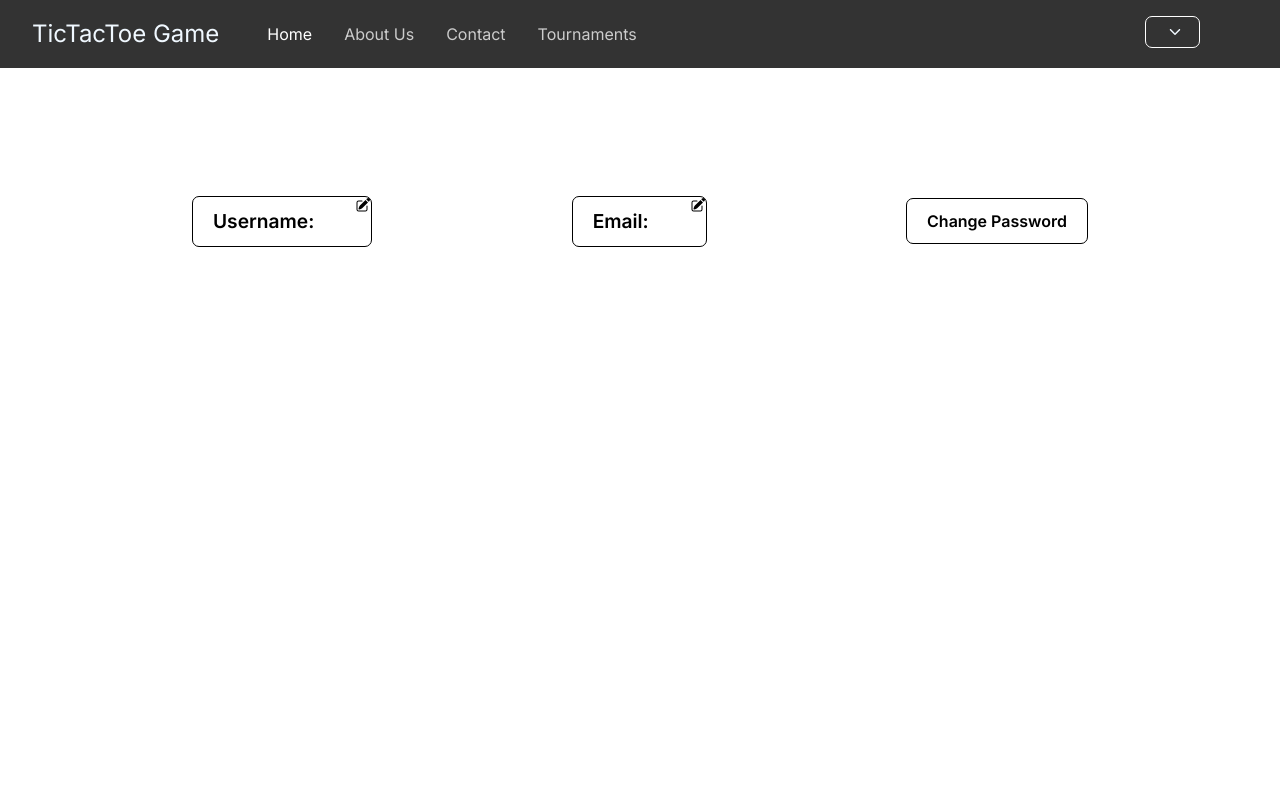
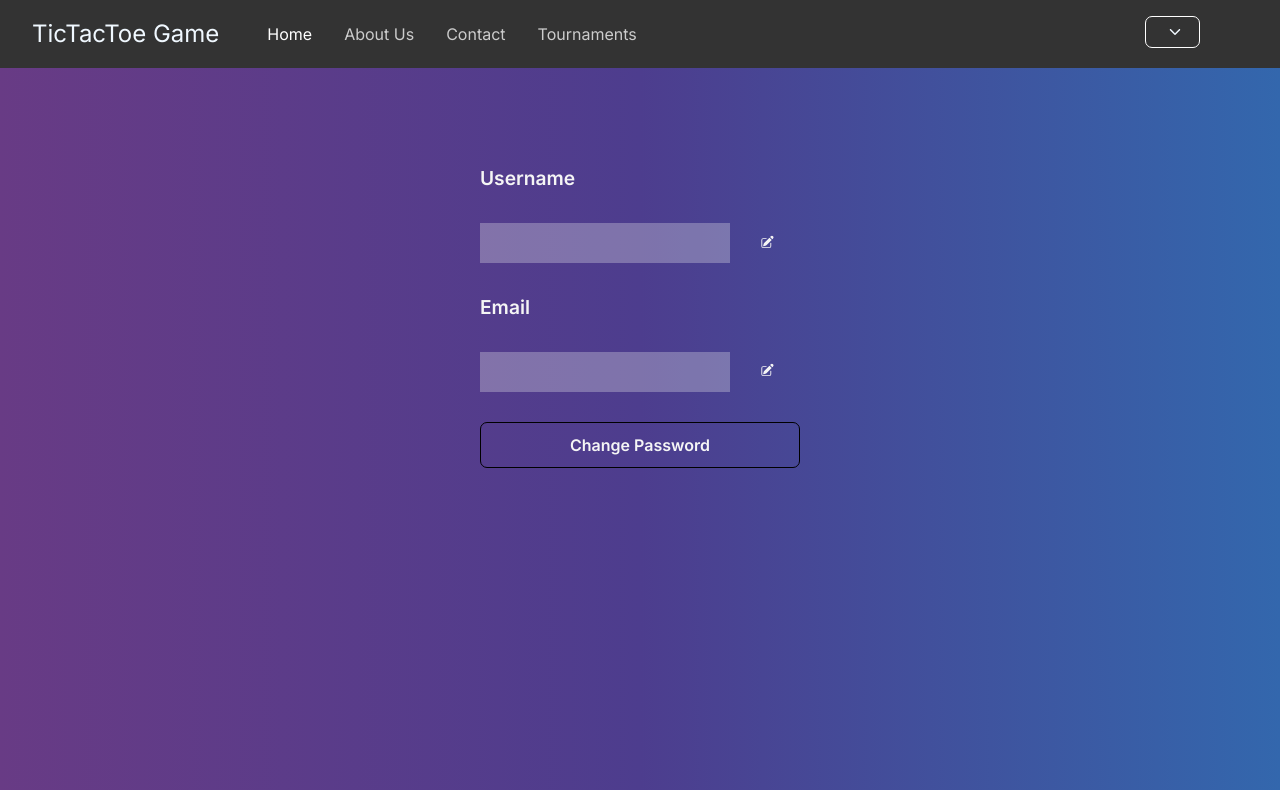
Before and after one commit to TahsinGokceer/sos-frontend, a Next.js app: page /profile in a window 1280 px wide. Built offline with nearby package versions, Linux system fonts and the light colour scheme; no server answers.

Commit message:
16temmuz

```diff
--- /dev/null
+++ b/src/app/about/styles.module.css
@@ -0,0 +1,3 @@
+.mainContainer {
+    background: linear-gradient(45deg, #9890e3 0%, #b1f4cf 100%);
+}
--- a/src/app/components/TournamentCard/styles.module.css
+++ b/src/app/components/TournamentCard/styles.module.css
@@ -3,11 +3,13 @@
     flex-direction: column;
     justify-content: flex-end;
     /* align-items: center; */
-    border: 1px solid ;
+    border: 1px solid #000;
     border-radius: 5px;
     padding: 1rem 1.5rem;
     min-height: 250px;
     width: 270px;
+    background: whitesmoke;
+    color: #000;
 }
 
 .text{
--- a/src/app/mygames/styles.module.css
+++ b/src/app/mygames/styles.module.css
@@ -1,3 +1,12 @@
+.mainContainer{
+    background: linear-gradient(90deg, rgba(104,59,133,1) 0%, rgba(77,61,142,1) 50%, rgba(51,103,173,1) 100%);
+    width: 100vw;
+    height: 90.2vh;
+    padding: 3rem 0;
+    margin: 0;
+    color: whitesmoke;
+}
+
 .container{
     width: 70%;
     margin: 5rem auto 0 auto;
@@ -22,27 +31,11 @@
     margin-bottom: 2rem;
     font-size: 1.3rem;
     font-weight: 600;
-
 }
 
-
-
-
-
-
-
-
-
-
-
-
-
-
-
-
-
-
-
+.link{
+    font-weight: bold;
+}
 
 .gamesContainer {
     display: flex;
--- a/src/app/profile/page.tsx
+++ b/src/app/profile/page.tsx
@@ -1,12 +1,22 @@
 "use client"
-import {useState, useEffect} from "react"
+import { useState, useEffect } from "react"
 import axios from "axios";
 import { HiPencilSquare } from "react-icons/hi2";
 import AppBar from "../components/appbar"
 import styles from "./styles.module.css"
 
-function Profile(){
+function Profile() {
     const [loginUser, setLoginUser] = useState();
+    const [userName, setUserName] = useState("")
+    const [email, setEmail] = useState("")
+    const [password, setPassword] = useState("")
+    const [isShow, setIsShow] = useState(false)
+    const [isUsernameInputDisable, setIsUsernameInputDisable] = useState(true)
+    const [isEmailInputDisable, setIsEmailInputDisable] = useState(true)
+    const [userNameSpan, setUserNameSpan] = useState(false)
+    const [emailSpan, setEmailSpan] = useState(false)
+    const [successMessage, setSuccessMessage] = useState(false)
+
 
     useEffect(() => {
         const fetchUser = async () => {
@@ -16,21 +26,112 @@ function Profile(){
         }
 
         fetchUser()
-    },[])
+    }, [])
 
+    const handleShow = () => {
+        setIsShow(!isShow)
+    }
+
+    const handleUsername = () => {
+        setIsUsernameInputDisable(!isUsernameInputDisable)
+    }
+
+    const handleEmail = () => {
+        setIsEmailInputDisable(!isEmailInputDisable)
+    }
+
+    const updateUser = async () => {
+
+        if (userName != "") {
+            loginUser.userName = userName
+
+        } else if (email != "") {
+            loginUser.email = email
+
+        } else if (password != "") {
+            loginUser.password = password
+        }
+
+        const response = await axios.post('http://localhost:3001/user/update', { loginUser }, { withCredentials: true });
+        setLoginUser(response.data.user)
+
+        if (response.data.success) {
+            setSuccessMessage(true)
+            setTimeout(() => {
+                setSuccessMessage(false)
+            }, 5000)
+
+        } else {
+
+            if (response.data.message == "username") {
+                setUserNameSpan(true)
+                setTimeout(() => {
+                    setUserNameSpan(false)
+                }, 5000);
+
+            } else if (response.data.message == "email") {
+                setEmailSpan(true)
+                setTimeout(() => {
+                    setEmailSpan(false)
+                }, 5000);
+            }
+        }
+
+        setUserName("")
+        setEmail("")
+        setPassword("")
+        setIsUsernameInputDisable(true)
+        setIsEmailInputDisable(true)
+    }
 
     return (
         <div>
-            <AppBar user={loginUser}/>
+            <AppBar user={loginUser} />
+            <div className={styles.mainContainer}>
+                <div className={styles.container}>
+                    <h1 className={styles.title}>{loginUser && loginUser.userName}</h1>
+                    <div className={styles.infoLabel}>
+                        {
+                            successMessage && <span className={styles.spanSuccess}>*Update Successful</span>
+                        }
 
-            <div className={styles.container}>
-                <h1 className={styles.title}>{loginUser && loginUser.userName}</h1>
-                <div className={styles.infoLabel}>
-                    <p className={styles.info}>Username: {loginUser && loginUser.userName} <button><HiPencilSquare className={styles.icon}/></button></p>
-                    <p className={styles.info}>Email: {loginUser && loginUser.email} <button><HiPencilSquare className={styles.icon}/></button></p>
-                    <button className={styles.btn}>Change Password</button>
+                        <label>Username</label>
+                        <div>
+                            <input className={styles.input} type="text" value={userName} onChange={(e) => setUserName(e.target.value)} placeholder={loginUser && loginUser.userName} disabled={isUsernameInputDisable} />
+                            <button onClick={handleUsername}><HiPencilSquare className={styles.icon} /></button>
+                            {
+                                !isUsernameInputDisable && <button onClick={updateUser} className={styles.updateBtn}>Update</button>
+                            }
+                        </div>
+                        {
+                            userNameSpan && <span className={styles.span}>*This username is already taken</span>
+                        }
+
+                        <label>Email</label>
+                        <div>
+                            <input className={styles.input} type="text" value={email} onChange={(e) => setEmail(e.target.value)} placeholder={loginUser && loginUser.email} disabled={isEmailInputDisable} />
+                            <button onClick={handleEmail}><HiPencilSquare className={styles.icon} /></button>
+                            {
+                                !isEmailInputDisable && <button onClick={updateUser} className={styles.updateBtn}>Update</button>
+                            }
+                        </div>
+                        {
+                            emailSpan && <span className={styles.span}>*This email is already taken</span>
+                        }
+
+                        <button className={styles.btn} onClick={handleShow}>Change Password</button>
+                        {
+                            isShow &&
+                            <div>
+                                <input className={styles.input} type="text" value={password} onChange={(e) => setPassword(e.target.value)} placeholder="change password" />
+                                <button onClick={updateUser} className={styles.updateBtn}>Update</button>
+                            </div>
+                        }
+                    </div>
                 </div>
             </div>
+
+
         </div>
     )
 }
--- a/src/app/profile/styles.module.css
+++ b/src/app/profile/styles.module.css
@@ -1,39 +1,56 @@
+.mainContainer{
+    background: linear-gradient(90deg, rgba(104,59,133,1) 0%, rgba(77,61,142,1) 50%, rgba(51,103,173,1) 100%);
+    width: 100vw;
+    height: 90.2vh;
+    padding: 3rem 0;
+    margin: 0;
+    color: whitesmoke;
+}
+
 .container{
-    width: 70%;
-    margin: 5rem auto 0 auto;
+    width: 50%;
+    min-height: 500px;
+    margin: 0 auto;
 }
 
 .infoLabel{
     display: flex;
-    align-items: center;
+    flex-direction: column;
     justify-content: space-between;
+    height: 400px;
+    width: 50%;
     font-size: 1.2rem;
     font-weight: 600;
     padding: 3rem 0;
+    margin: auto;
 }
 
 .title{
     font-size: 3.4rem;
     font-weight: bold;
     margin: 0;
+    text-align: center;
 }
 
 .icon{
-    position: relative;
-    top: -15px;
-    right: -20px;
-    font-weight: 100;
-    font-size: 1rem;
-    margin-left: 1rem;
-    z-index: 1;
+    font-size: .9rem;
+    margin: 0 .9rem;
 }
 
-.info{
-    z-index: 0;
-    border: 1px solid #000;
-    padding:10px 20px;
-    border-radius: 7px;
+.input{
+    padding: 8px;
+    font-size: 1rem;
+    color: #000;
 }
+
+.input:last-of-type{
+    margin-right: 1rem;
+}
+
+.input::placeholder{
+    color: #666;
+}
+
 
 .btn{
     border: 1px solid #000;
@@ -41,3 +58,20 @@
     padding: 10px 20px;
     font-size: 1rem;
 }
+
+.updateBtn{
+    border: 1px solid #000;
+    border-radius: 5px;
+    padding: 5px 10px;
+    font-size: .8rem;
+}
+
+.span{
+    font-size: 0.8rem;
+    color: rgb(253, 42, 42);
+}
+
+.spanSuccess{
+    font-size: 0.9rem;
+    color: rgb(25, 139, 25);
+}
--- a/src/app/styles.module.css
+++ b/src/app/styles.module.css
@@ -1,43 +1,71 @@
-.container{
-    width: 80%;
+.container {
+    width: 100%;
+    height: 100%;
     display: flex;
-    justify-content: space-between;
-    margin: auto;
-    margin-top: 5%;
+    background: linear-gradient(45deg, #2c3e50 0%, #bdc3c7 100%);;
+    background-blend-mode: multiply, multiply;
+    color: whitesmoke;
 }
 
-.header{
-    border: 1px solid #000;
+.leftSection {
+    position: relative;
+    display: flex;
+    flex-direction: column;
+    flex: 2;
+    padding: 3rem;
 }
 
-.title{
-    font-size: 2rem;
-    font-weight: bold;
-    margin-bottom: 2rem;
+.leftSection *{
+    margin-bottom: 1rem;
+    font-size: 1.1rem;
 }
 
-.text{
-    font-size: 1.2rem;
-    margin-bottom: 4rem;
+.title {
+    text-align: center;
+    margin-bottom: 2rem;
+    font-size: 1.3rem;
+    font-weight: bold;
 }
 
-.pointTable{
-    width: 35%;
-    border: 1px solid #e4cccc;
-    padding: 5px;
-    background-color: rgb(163, 198, 247);
-    /* margin: 3% 7%; */
+.rightSection {
+    flex: 2;
+    padding: 2rem;
+}
+
+.pointTable {
+    margin: 3% 7%;
     min-height: 250px;
 }
 
-.td{
-    margin: 0 3rem;
+.pointTable thead {
+    position: sticky;
+    top: 0;
+    background-color: #EDF1F4;
 }
 
-.btn{
-    width: 40%;
-    margin: 0 30%;
+.pointTable th {
+    color: #000;
+    background-color: inherit;
+    width: 20%;
+}
+
+.pointTable tbody tr {
+    line-height: 3;
+}
+
+.pointTable tbody td{
+    text-align: center;
+}
+
+.btn {
     border: 1px solid #000;
     border-radius: 10px;
+    margin: 0 auto;
     padding: 0.7rem 1rem;
+    width: 25%;
 }
+
+.btn:hover{
+    color: white;
+    background-color: #000;
+}
--- a/src/app/tournaments/page.tsx
+++ b/src/app/tournaments/page.tsx
@@ -17,7 +17,7 @@ const TournamentsPage = () => {
 
         getActiveTournaments();
         fetchUser()
-    },[])
+    }, [])
 
     const getActiveTournaments = async () => {
         try {
@@ -39,7 +39,8 @@ const TournamentsPage = () => {
 
     return (
         <div>
-            <AppBar user={loginUser}/>
+            <AppBar user={loginUser} />
+            <div className={styles.mainContainer}>
                 <div className={styles.container}>
                     <h1 className={styles.title}>Tournaments</h1>
                     <p className={styles.text}>Hemen bir turnuvaya katıl ve oynamaya başla</p>
@@ -48,10 +49,11 @@ const TournamentsPage = () => {
                         {
                             activeTournament ? (
                                 activeTournament.map(tournament => (
-                                <Card user={loginUser} tournament={tournament}/>
+                                    <Card user={loginUser} tournament={tournament} />
                                 ))
                             ) : (<><p>Aktif turnuva yok</p></>)
                         }
+                    </div>
                 </div>
             </div>
         </div>
--- a/src/app/tournaments/styles.module.css
+++ b/src/app/tournaments/styles.module.css
@@ -1,3 +1,12 @@
+.mainContainer{
+    background: linear-gradient(90deg, rgba(104,59,133,1) 0%, rgba(77,61,142,1) 50%, rgba(51,103,173,1) 100%);
+    width: 100vw;
+    height: 90.2vh;
+    padding: 3rem 0;
+    margin: 0;
+    color: whitesmoke;
+}
+
 .container {
     width: 70%;
     margin: auto;
```
Also changed, not shown: src/app/about/page.tsx (+5 -3 lines), src/app/mygames/page.tsx (+9 -9 lines), src/app/page.tsx (+53 -24 lines). Lines whose indentation alone changed are shown as unchanged.
